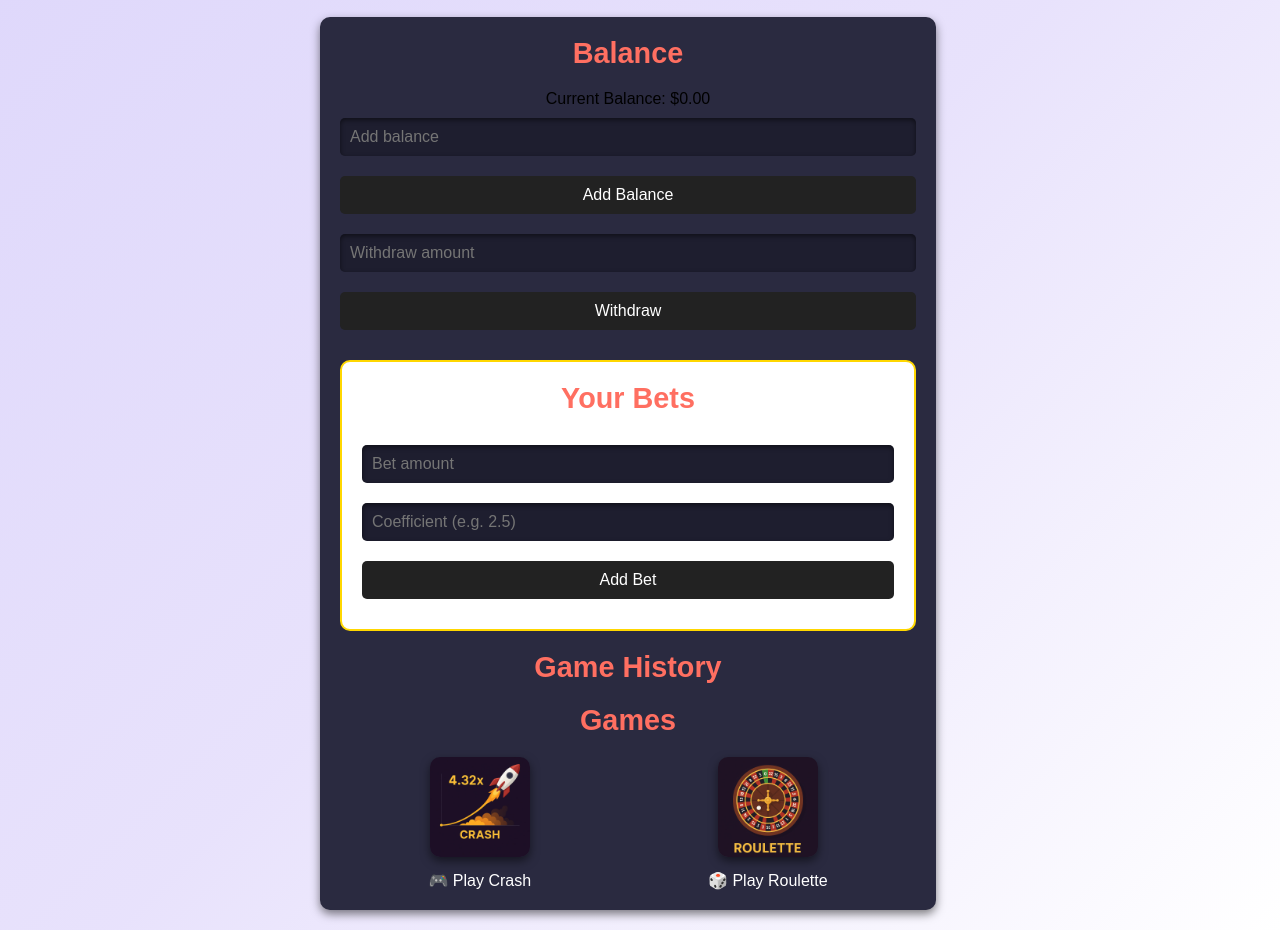
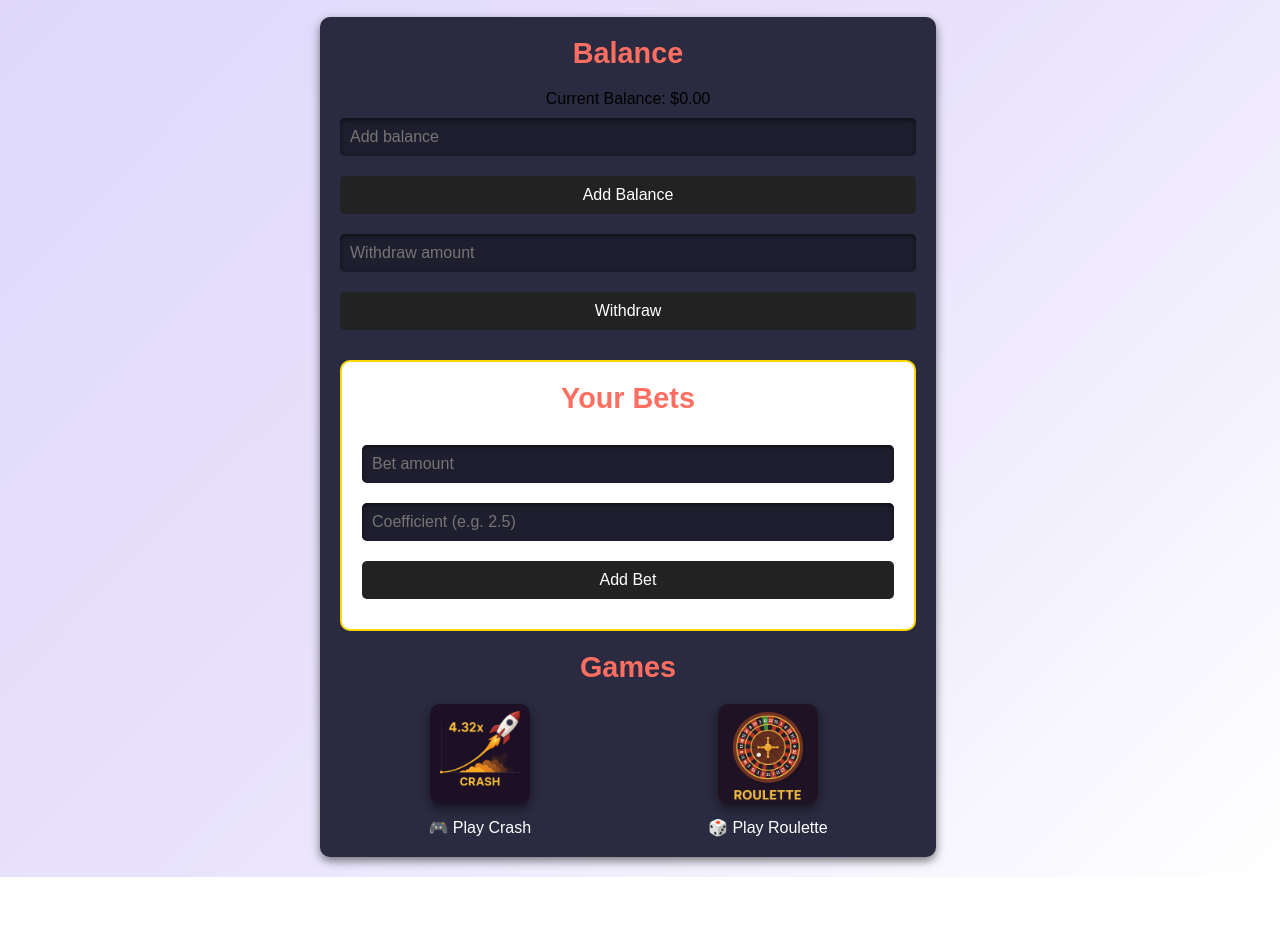
Before and after one commit to Sergiu12121/lab_5_demo, a plain HTML site: page index.html in a window 1280 px wide. Shown: the part 127-1057 px from the top of the page. After the commit the page ends 1004 px from the top, so only its background shows below. Drawn offline with Linux system fonts and the light colour scheme.

```diff
--- a/index.html
+++ b/index.html
@@ -32,7 +32,6 @@
         <ul id="bets"></ul>
       </div>
       <div id="history">
-        <h2>Game History</h2>
         <ul id="game-history"></ul>
       <div id="games">
         <h2>Games</h2>
```
